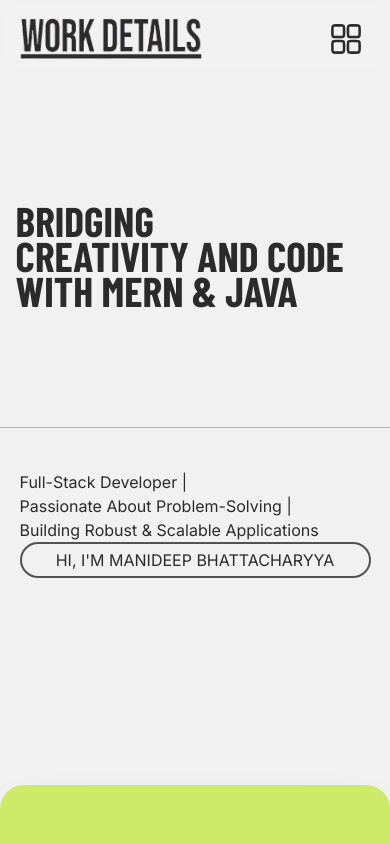
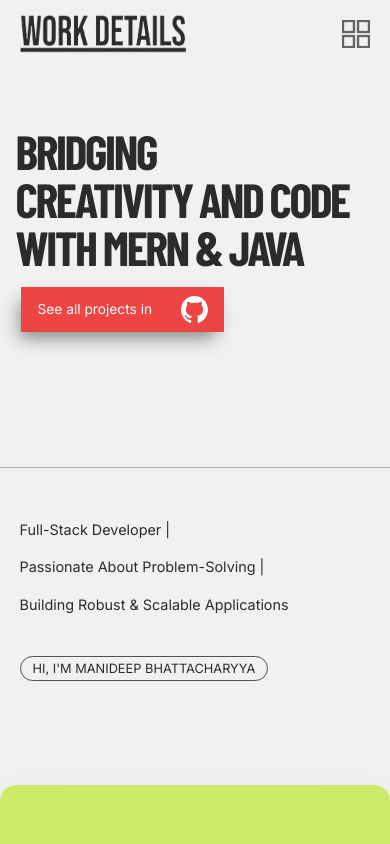
Before and after one commit to Manideep-X/My-work-details, a React (Vite) app: page / in a window 390 px wide. Shown: the top 844 px of the page. Built offline with nearby package versions, Linux system fonts and the light colour scheme; a web font is replaced by a local one.

Commit message:
issues fixed, new features added

```diff
--- a/src/components/AboutMe.jsx
+++ b/src/components/AboutMe.jsx
@@ -2,7 +2,7 @@ import React from 'react'
 
 const AboutMe = () => {
   return (
-    <article id='about-me' className='bg-[rgb(205,234,104)] h-screen shadow-[0px_40px_65px_-20px_rgba(0,0,0,0.45)] rounded-3xl px-[4vw] py-[10vh]'>
+    <article id='about-me' className='bg-[rgb(205,234,104)] h-screen shadow-[0px_40px_65px_-20px_rgba(0,0,0,0.45)] md:rounded-3xl rounded-2xl px-[4vw] py-[10vh]'>
       This is about me section
     </article>
   )
--- a/src/components/CallToAction.jsx
+++ b/src/components/CallToAction.jsx
@@ -41,7 +41,7 @@ const CallToAction = () => {
 
   return (
     <section id='home' className={`
-      pt-[24vh] select-none
+      md:pt-[24vh] pt-[15vh] select-none
       transition-all duration-500 ease-in-out
       ${visibleMsg.includes(2) ? 'h-[93vh]' : 'h-screen'}
     `}>
@@ -52,31 +52,47 @@ const CallToAction = () => {
             ${visibleIndices.includes(i) ? 'w-full' : 'w-2'}
           `}>
           <div className={`
-                  lg:text-[6.5rem] md:text-[5.5rem] sm:text-[4.5rem] text-[2.6rem]
-                  font-titles sm:font-[700] font-[700] uppercase leading-[0.85]
+                  lg:text-[6.5rem] md:text-[5.5rem] sm:text-[4.5rem] text-[3rem]
+                  font-titles sm:font-[700] font-[700] uppercase sm:leading-[0.85] leading-none
+                  sm:tracking-tight md:tracking-normal tracking-tighter
                   transition-all duration-[1500ms] ease-in-out transform
                   ${visibleIndices.includes(i) ? 'opacity-100' : 'opacity-0'}
                 `} >{title}
           </div>
         </div>
       ))}
-      <div className='md:flex block py-[5vh] px-[5vw] mt-[14vh] justify-between border-t-[1.5px] border-[#b2b2b2]'>
+      <a href="https://github.com/Manideep-X?tab=repositories" target='_blank' className={`
+          sm:hidden transition-all duration-500 ease-in-out transform w-[55%]
+          ${visibleMsg.includes(2) ? 'opacity-100' : 'opacity-0'}
+        `}>
+        <div className={`
+          text-[0.86rem]
+          flex items-center justify-between bg-red-500
+          shadow-[-5px_10px_18px_-4px_rgba(0,0,0,0.45)]
+          ml-[5.5vw] mt-4 w-[52%] px-4 py-[0.6rem]
+          transition-all duration-200 ease-in-out
+        `}>
+          <p className='text-white'>See all projects in</p>
+          <img src="src/assets/github-mark-white.svg" alt="GitHub" className='w-7 pl-[0.8px]' />
+        </div>
+      </a>
+      <div className='md:flex block py-[5vh] px-[5vw] md:mt-[14vh] mt-[16vh] justify-between border-t-[1.5px] border-[#b2b2b2]'>
         <div className='content-center'>
           {info.messages.map((msg, j) => (
             <p key={j} className={`
-                md:inline block text-[1rem]
+                md:inline block sm:text-[1rem] text-[0.9rem] md:py-0 py-2
                 transition-all duration-500 ease-in-out transform
                 ${visibleMsg.includes(j) ? 'opacity-100' : 'opacity-0'}
               `}>{msg}
             </p>
           ))}
         </div>
-        <div className={`
+        <div className={`py-8 md:py-0
             transition-all duration-300 ease-in-out transform
             ${visibleMsg.includes(2) ? 'opacity-100' : 'opacity-0'}
           `}>
-          <a href='#about-me' className={`text-center block
-            uppercase px-3 py-1 border-2 rounded-full border-[rgba(43,43,43,0.8)]
+          <a href='#about-me' className={`text-center md:block sm:text-base text-[0.8rem]
+            uppercase px-3 py-1 md:border-2 border-[1px] rounded-full border-[rgba(43,43,43,0.8)]
             hover:bg-[rgb(43,43,43)] hover:text-[#f1f1f1] cursor-pointer
             transition-all duration-200
           `}>
--- a/src/components/Contacts.jsx
+++ b/src/components/Contacts.jsx
@@ -2,7 +2,7 @@ import React from 'react'
 
 const Contacts = () => {
   return (
-    <article id='contacts' className='bg-[rgb(205,234,104)] h-[70vh] rounded-t-3xl px-[4vw] py-[10vh] -mt-6'>
+    <article id='contacts' className='bg-[rgb(205,234,104)] h-[70vh] md:rounded-t-3xl rounded-t-2xl px-[4vw] py-[10vh] -mt-6'>
       This is "contacts" section
     </article>
   )
--- a/src/components/Navbar.jsx
+++ b/src/components/Navbar.jsx
@@ -48,11 +48,11 @@ const Navbar = () => {
     lg:grid lg:grid-cols-[48%_42%_10%] justify-between py-[1.3vh] px-[4vw]
     transition-all duration-700 ease-in-out transform -translate-y-full
     ${navVisible ? 'translate-y-0' : ''}
-    ${isOpen ? 'h-2/3 bg-[rgba(241,241,241,0.6)] shadow-lg' : 'h-[4.5rem] bg-[rgba(241,241,241,0.3)] shadow-none'}
+    ${isOpen ? 'h-2/3 bg-[rgba(216,216,216,0.6)] shadow-lg' : 'h-[4.5rem] bg-[rgba(241,241,241,0.3)] shadow-none'}
     `}>
       <div className='flex lg:block justify-between items-center'>
-        <a href="" className='md:w-60 w-48 block'><img src="./src/assets/icon3.png" alt="Work Projects" /></a>
-        <img ref={navBtnRef} src="./src/assets/menu.svg" alt="Menu" onClick={e => menuClick(e)} className='lg:hidden md:w-16 w-14 self-center transition-all duration-700 ease-in-out' />
+        <a href="" className='md:w-60 s:w-48 w-44 block'><img src="./src/assets/icon3.png" alt="Work Projects" /></a>
+        <img ref={navBtnRef} src="./src/assets/menu.svg" alt="Menu" onClick={e => menuClick(e)} className='lg:hidden md:w-10 w-8 pr-1 self-center transition-all duration-700 ease-in-out opacity-70 ' />
       </div>
       <ul className='lg:flex lg:p-0 pt-6 pl-6 block gap-[0.6vw] items-center'>
         <a href="#home" className=''>
@@ -71,6 +71,10 @@ const Navbar = () => {
       <a href="#contacts" className='block lg:inline lg:text-center lg:m-0 ml-6 self-center lg:w-24 sm:w-1/4 cursor-pointer list-none border-b-[1.6px] border-[rgba(43,43,43,0)] hover:border-[rgba(43,43,43,0.8)] hover:tracking-widest active:font-semibold transition-all lg:text-base lg:font-descriptions lg:font-normal leading-tight font-bold md:text-[2.85rem] text-[2.5rem] font-titles'>
         Contacts
       </a>
+      <div className='lg:hidden flex border-t-[1px] border-[#2b2b2bbb] py-2 mt-[13vh] md:mt-[5vh] justify-between'>
+        <p className='sm:text-[0.9rem] text-[0.8rem]'>Site last updated on: Sep 2024</p>
+        <p className='sm:text-[0.9rem] text-[0.8rem] tracking-tighter'>&copy; WORK DETAILS</p>
+      </div>
     </nav>
   )
 }
--- a/src/components/Resume.jsx
+++ b/src/components/Resume.jsx
@@ -3,7 +3,7 @@ import React, { useEffect, useState } from 'react'
 const Resume = () => {
   return (
     <article id='resume' className='
-      bg-[rgba(0,77,67,0.9)] text-[#f1f1f1] rounded-t-3xl px-[4vw] py-[10vh]
+      bg-[rgba(0,77,67,0.9)] text-[#f1f1f1] md:rounded-t-3xl rounded-t-2xl px-[4vw] py-[10vh]
       h-[16vh] hover:h-[35vh] transition-all duration-300 ease-in-out
     '>
       This is "resume" section
```
Also changed, not shown: src/assets/menu.svg.
